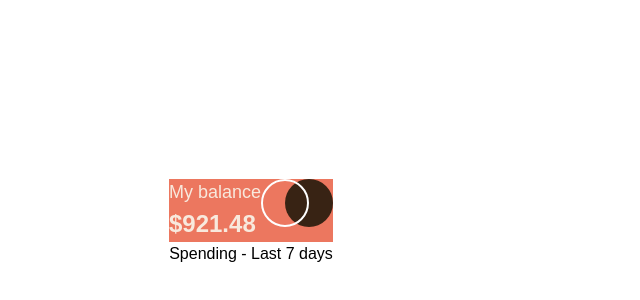
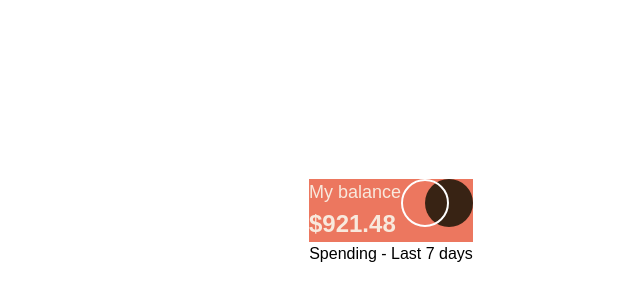
Before and after one commit to SebastianLaka/expenses-chart-component, a Vue app: page / in a window 1280 px wide. Shown: the part 178-478 px from the top of the page, without its empty margins (249-889 px from the left). Built offline with nearby package versions, Linux system fonts and the light colour scheme.

Commit message:
Add media for 320px the smallest mobile size

```diff
--- a/src/components/chart-component.vue
+++ b/src/components/chart-component.vue
@@ -19,11 +19,11 @@
 <style lang="scss" scoped>
 @import '@/assets/colors.scss';
 @import '@/assets/fonts.scss';
+@media (min-width: 320px) {
   .chart-main-component {
     display: flex;
     justify-content: center;
     align-items: center;
-    max-width: 1000px;
     .chart-component {
       display: flex;
       justify-content: center;
@@ -49,6 +49,7 @@
       }
     }
   }
+}
 </style>
 <script>
 export default {
```
Lines whose indentation alone changed are shown as unchanged.
